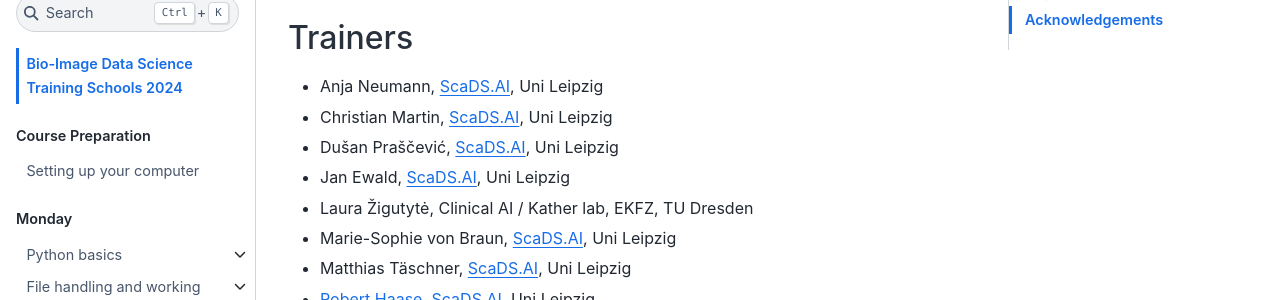
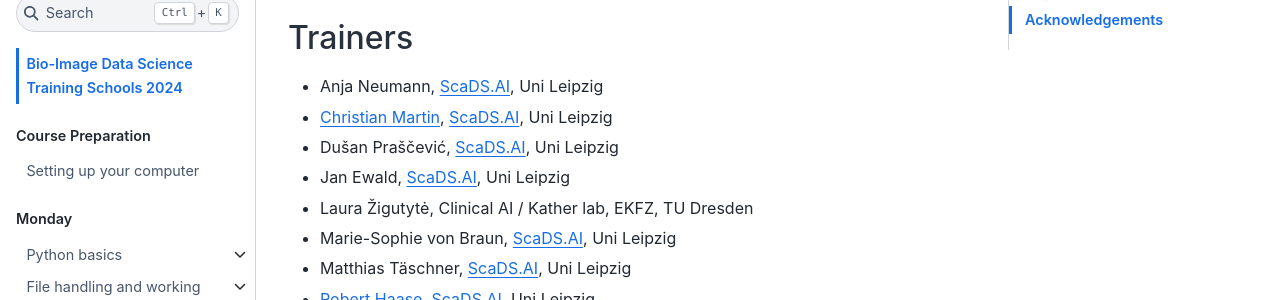
Before and after one commit to ScaDS/BIDS-training-2024, a Jupyter Book: the page built from intro.md, in a window 1280 px wide and 900 px high, scrolled down 924 px. Shown: the part 153-453 px from the top of the window. Built offline with Jupyter Book 1.0.4 settings and Sphinx 7.4.7 and the Sphinx Book theme 1.1.4, drawn with Linux system fonts in a browser that asks for light colours; pages that are not in the unit, such as notebooks, are missing from menus; part of the change alters nothing that is shown.

```diff
--- a/intro.md
+++ b/intro.md
@@ -29,7 +29,7 @@ This course focuses on bio-image analysis and data science with a focus on fluor
 ## Trainers
 
 * Anja Neumann, ScaDS.AI, Uni Leipzig
-* Christian Martin, ScaDS.AI, Uni Leipzig
+* [Christian Martin](mailto:christian.martin@informatik.uni-leipzig.de), ScaDS.AI, Uni Leipzig
 * Dušan Praščević, ScaDS.AI, Uni Leipzig
 * Jan Ewald, ScaDS.AI, Uni Leipzig
 * Laura Žigutytė, Clinical AI / Kather lab, EKFZ, TU Dresden
```
